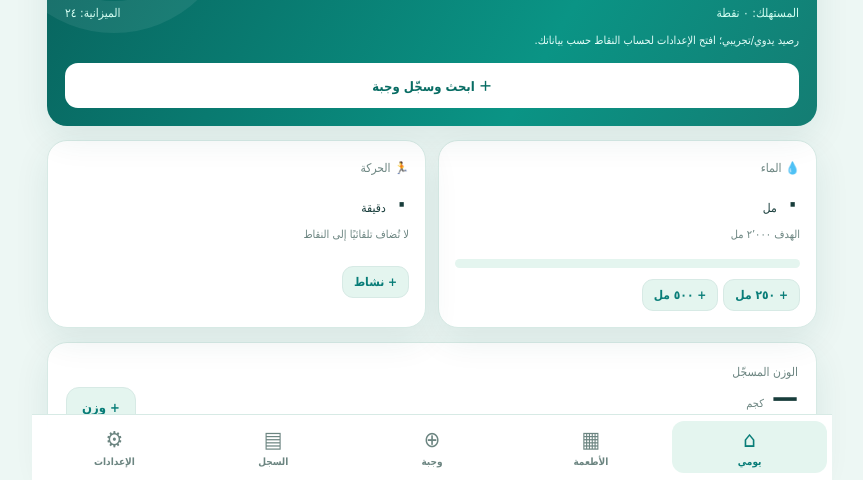
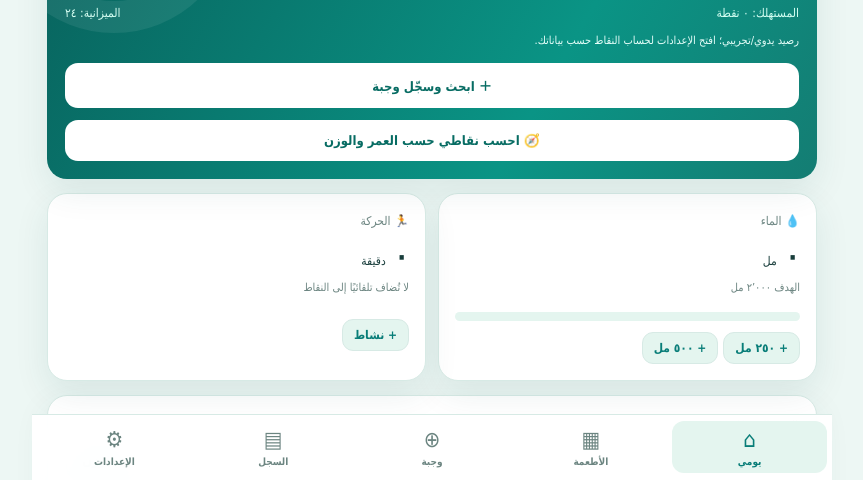
Before and after one commit to drburghash-sys/French-points-diet, a plain HTML site: page index.html in a window 1280 px wide. Shown: the part 318-798 px from the top of the page, without its empty margins (208-1071 px from the left). Drawn offline with Linux system fonts and the light colour scheme.

Commit message:
Add direct shortcut from daily dashboard to personalized points allowance

```diff
--- a/index.html
+++ b/index.html
@@ -23,6 +23,7 @@
 <div class="row between small"><span id="pointsUsed">المستهلك: —</span><span id="pointsBudget">الميزانية: —</span></div>
 <p class="hero-foot" id="budgetModeStatus">النقاط غير رسمية وتختلف عن الأنظمة الحديثة.</p>
 <button class="btn btn-light full" data-go="foods">＋ ابحث وسجّل وجبة</button>
+<button class="btn btn-light full" id="profileQuickBtn" data-go="settings">🧭 احسب نقاطي حسب العمر والوزن</button>
 </article>
 <div class="mini-grid">
 <article class="card metric"><span class="metric-label">💧 الماء</span><h2><span id="waterToday">0</span> <small>مل</small></h2><p id="waterGoalText" class="micro"></p><div class="progress"><span id="waterBar" class="progress-fill blue"></span></div><div class="quick-actions"><button class="chip" data-water="250">+ ٢٥٠ مل</button><button class="chip" data-water="500">+ ٥٠٠ مل</button></div></article>
```
